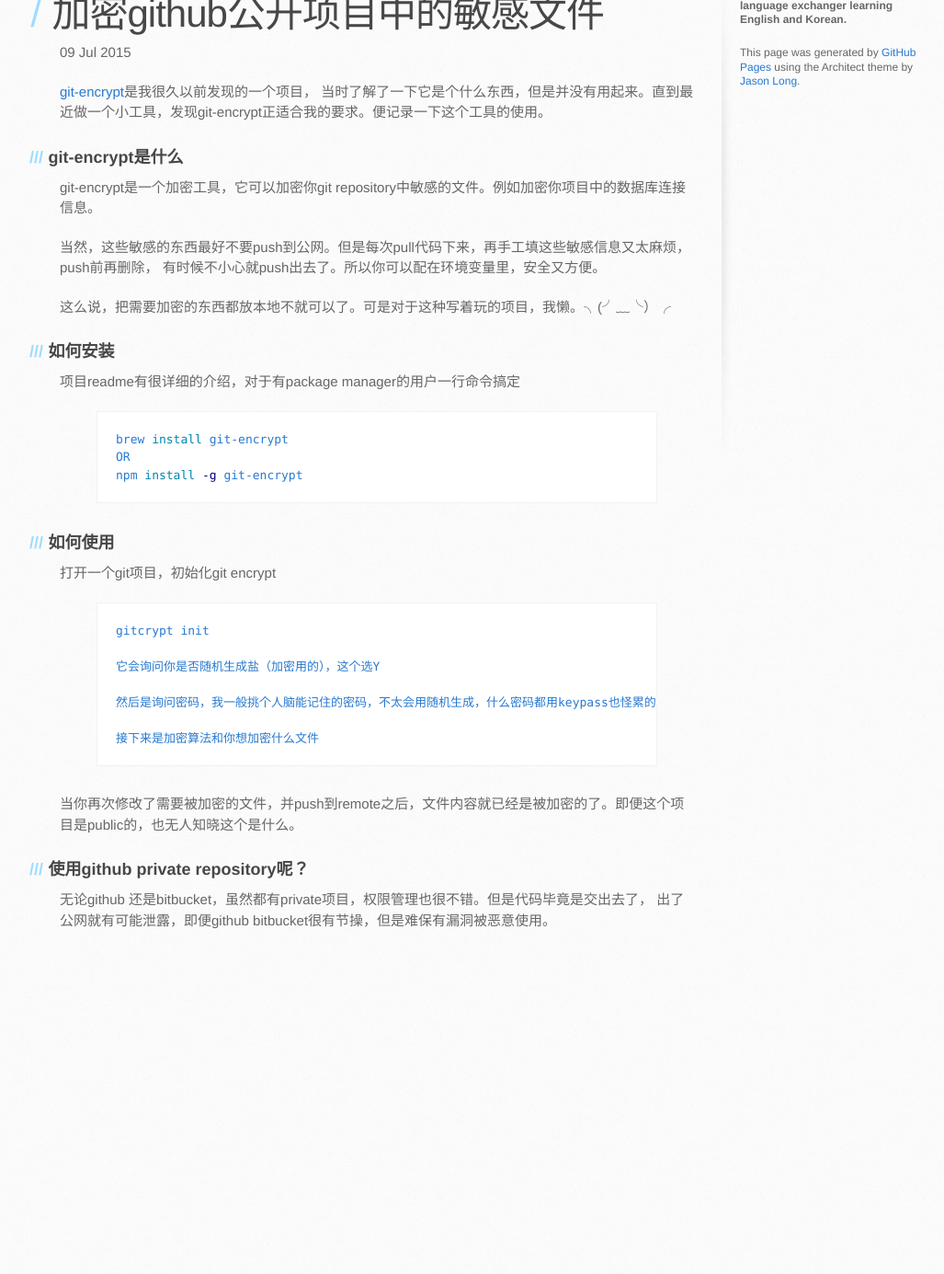
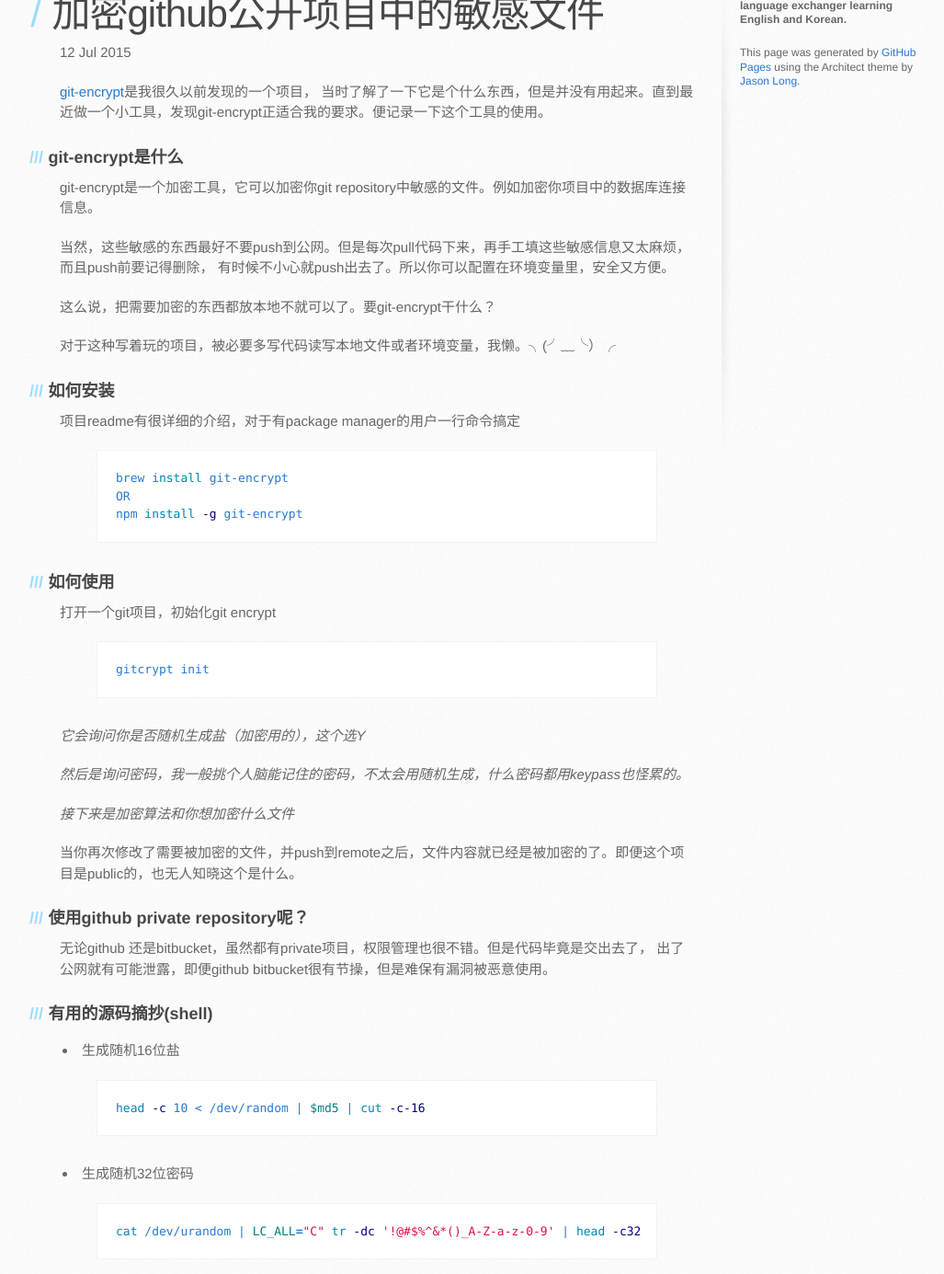
Before and after one commit to WalterInSH/walterinsh.github.io, a Jekyll site: the page built from _posts/2015-07-09-encrypt-public-files-on-github.md, in a window 1280 px wide and 1400 px high, scrolled down 249 px. Shown: the top 1385 px of the window at 92% size, without its empty margins (105-1132 px from the left). Built offline with Jekyll 4.4.1, drawn with Linux system fonts in a browser that asks for light colours; some web fonts are replaced; Markdown is read by kramdown in place of the engine named in the settings; comment, search, counter and statistics services are not loaded; before the commit the page ends 1304 px from its top, so only the background shows below that; some of the changed text lies outside the part shown.

Commit message:
add new content

```diff
--- a/_posts/2015-07-09-encrypt-public-files-on-github.md
+++ b/_posts/2015-07-09-encrypt-public-files-on-github.md
@@ -1,7 +1,7 @@
 ---
 layout: post
 title:  加密github公开项目中的敏感文件
-date:   2015-07-09
+date:   2015-07-12
 ---
 
 [git-encrypt](https://github.com/shadowhand/git-encrypt)是我很久以前发现的一个项目，
@@ -11,10 +11,12 @@
 
 git-encrypt是一个加密工具，它可以加密你git repository中敏感的文件。例如加密你项目中的数据库连接信息。
 
-当然，这些敏感的东西最好不要push到公网。但是每次pull代码下来，再手工填这些敏感信息又太麻烦，push前再删除，
-有时候不小心就push出去了。所以你可以配在环境变量里，安全又方便。
+当然，这些敏感的东西最好不要push到公网。但是每次pull代码下来，再手工填这些敏感信息又太麻烦，而且push前要记得删除，
+有时候不小心就push出去了。所以你可以配置在环境变量里，安全又方便。
 
-这么说，把需要加密的东西都放本地不就可以了。可是对于这种写着玩的项目，我懒。╮(╯﹏╰）╭
+这么说，把需要加密的东西都放本地不就可以了。要git-encrypt干什么？
+
+对于这种写着玩的项目，被必要多写代码读写本地文件或者环境变量，我懒。╮(╯﹏╰）╭
 
 ###如何安装
 
@@ -32,13 +34,13 @@
 
 {% highlight Bash shell scripts %}
 gitcrypt init
+{% endhighlight %}
 
-它会询问你是否随机生成盐（加密用的），这个选Y
+_它会询问你是否随机生成盐（加密用的），这个选Y_
 
-然后是询问密码，我一般挑个人脑能记住的密码，不太会用随机生成，什么密码都用keypass也怪累的。
+_然后是询问密码，我一般挑个人脑能记住的密码，不太会用随机生成，什么密码都用keypass也怪累的。_
 
-接下来是加密算法和你想加密什么文件
-{% endhighlight %}
+_接下来是加密算法和你想加密什么文件_
 
 当你再次修改了需要被加密的文件，并push到remote之后，文件内容就已经是被加密的了。即便这个项目是public的，也无人知晓这个是什么。
 
@@ -46,3 +48,35 @@
 
 无论github 还是bitbucket，虽然都有private项目，权限管理也很不错。但是代码毕竟是交出去了，
 出了公网就有可能泄露，即便github bitbucket很有节操，但是难保有漏洞被恶意使用。
+
+###有用的源码摘抄(shell)
+
+1. 生成随机16位盐
+
+{% highlight Bash shell scripts %}
+head -c 10 < /dev/random | $md5 | cut -c-16
+{% endhighlight %}
+
+2. 生成随机32位密码
+
+{% highlight Bash shell scripts %}
+cat /dev/urandom | LC_ALL="C" tr -dc '!@#$%^&*()_A-Z-a-z-0-9' | head -c32
+{% endhighlight %}
+
+3. 查看openssl可用加密算法（git-encrypt使用了openssl）
+
+{% highlight Bash shell scripts %}
+openssl list-cipher-commands
+{% endhighlight %}
+
+4. 使用openssl加密文件
+
+{% highlight Bash shell scripts %}
+#encryption
+openssl enc -base64 -$CIPHER -S "$SALT" -k "$PASS"
+
+#decryption
+openssl enc -d -base64 -$CIPHER -k "$PASS"
+{% endhighlight %}
+
+详细的wiki参看[https://wiki.openssl.org/index.php/Enc](https://wiki.openssl.org/index.php/Enc)
```
